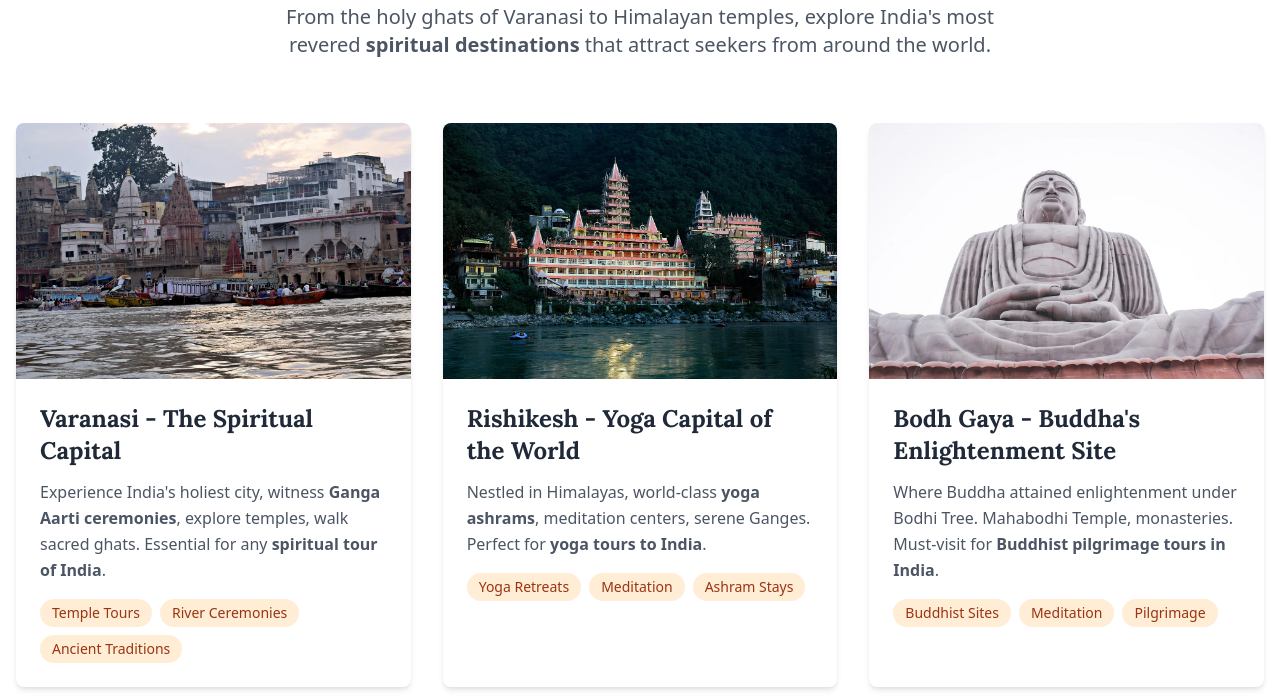
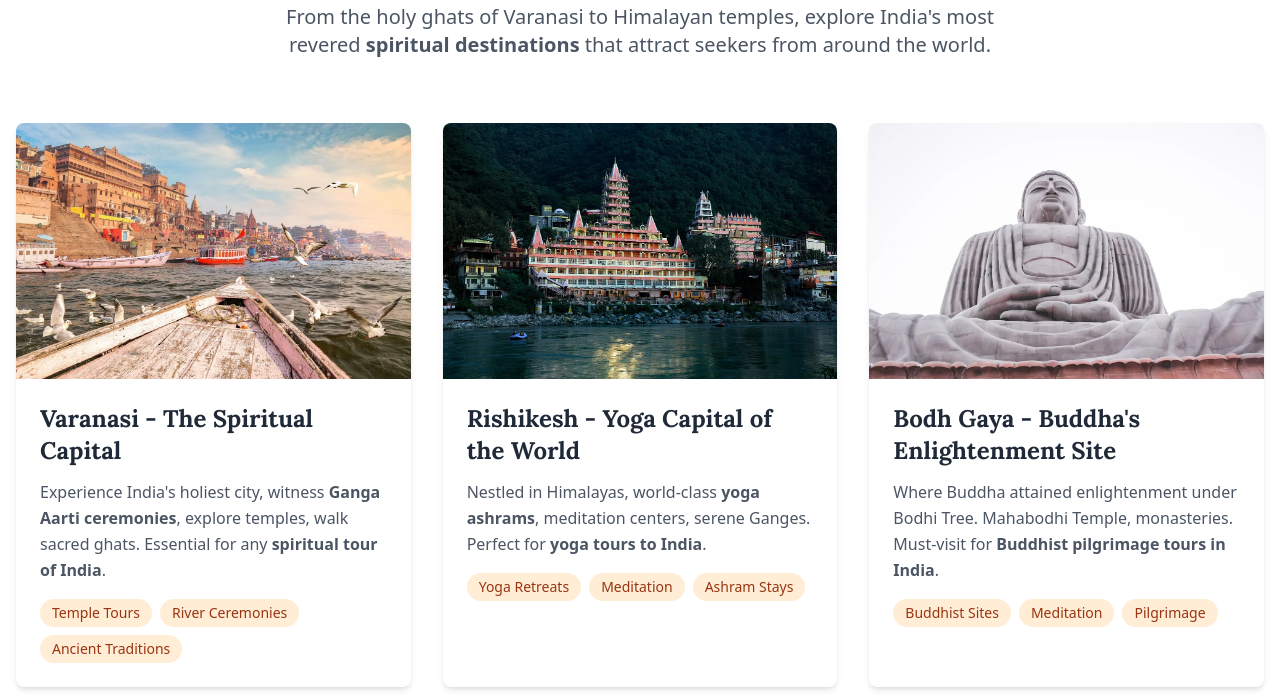
Before and after one commit to growthengineer1/SpiritualToursToIndia, a plain HTML site: page index.html in a window 1280 px wide. Shown: the part 1897-2594 px from the top of the page. Drawn offline with nearby package versions, Linux system fonts and the light colour scheme.

Commit message:
Update the main image for the Varanasi destination
Replace the existing image asset for Varanasi with a new one, potentially for improved visual appeal or zoom functionality.

Replit-Commit-Author: Agent
Replit-Commit-Session-Id: f35ed4d1-17d1-4155-971d-7663653bb228
Replit-Commit-Checkpoint-Type: intermediate_checkpoint
Replit-Commit-Screenshot-Url: https://storage.googleapis.com/screenshot-production-us-central1/15883182-d6ee-4f53-a550-358fce50f0a0/f35ed4d1-17d1-4155-971d-7663653bb228/7qmSGv0

```diff
--- a/index.html
+++ b/index.html
@@ -251,7 +251,7 @@
                 <div class="grid grid-cols-1 md:grid-cols-2 lg:grid-cols-3 gap-8">
                     <!-- Destination 1 -->
                     <div class="bg-white rounded-lg shadow-md hover:shadow-xl transition overflow-hidden">
-                        <img src="/attached_assets/stock_images/varanasi_ganges_ghat_1e2dfa0a.webp" alt="Varanasi spiritual tour - ancient ghats and temples on the Ganges" class="w-full h-64 object-cover" loading="lazy">
+                        <img src="/attached_assets/varanasi_new.webp" alt="Varanasi spiritual tour - ancient ghats and temples on the Ganges" class="w-full h-64 object-cover object-center" loading="lazy">
                         <div class="p-6">
                             <h3 class="text-2xl font-bold mb-3">Varanasi - The Spiritual Capital</h3>
                             <p class="text-gray-600 mb-4 leading-relaxed">
```
Also changed, not shown: attached_assets/Varanasi For Spiritual Tours to INdia_1760509751803.jpeg (added), attached_assets/varanasi_new.webp (added), 3 other files.
